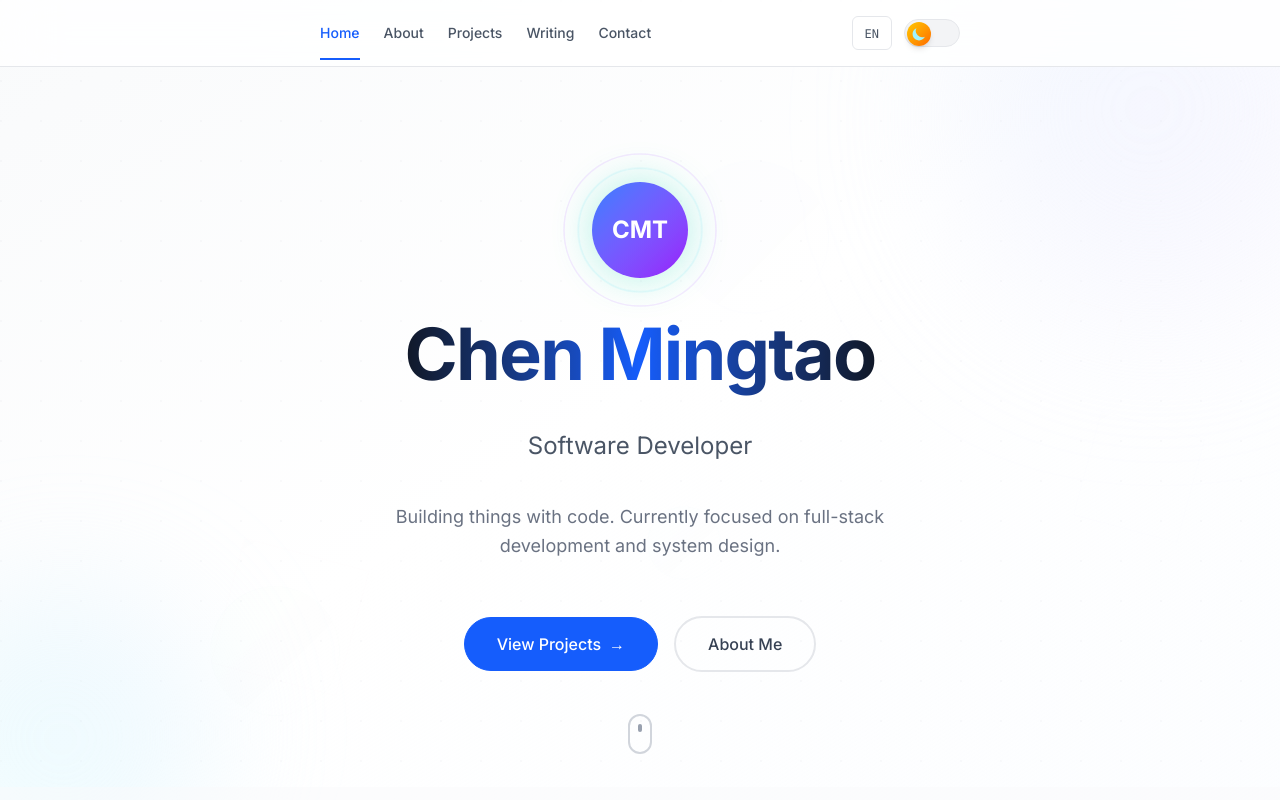
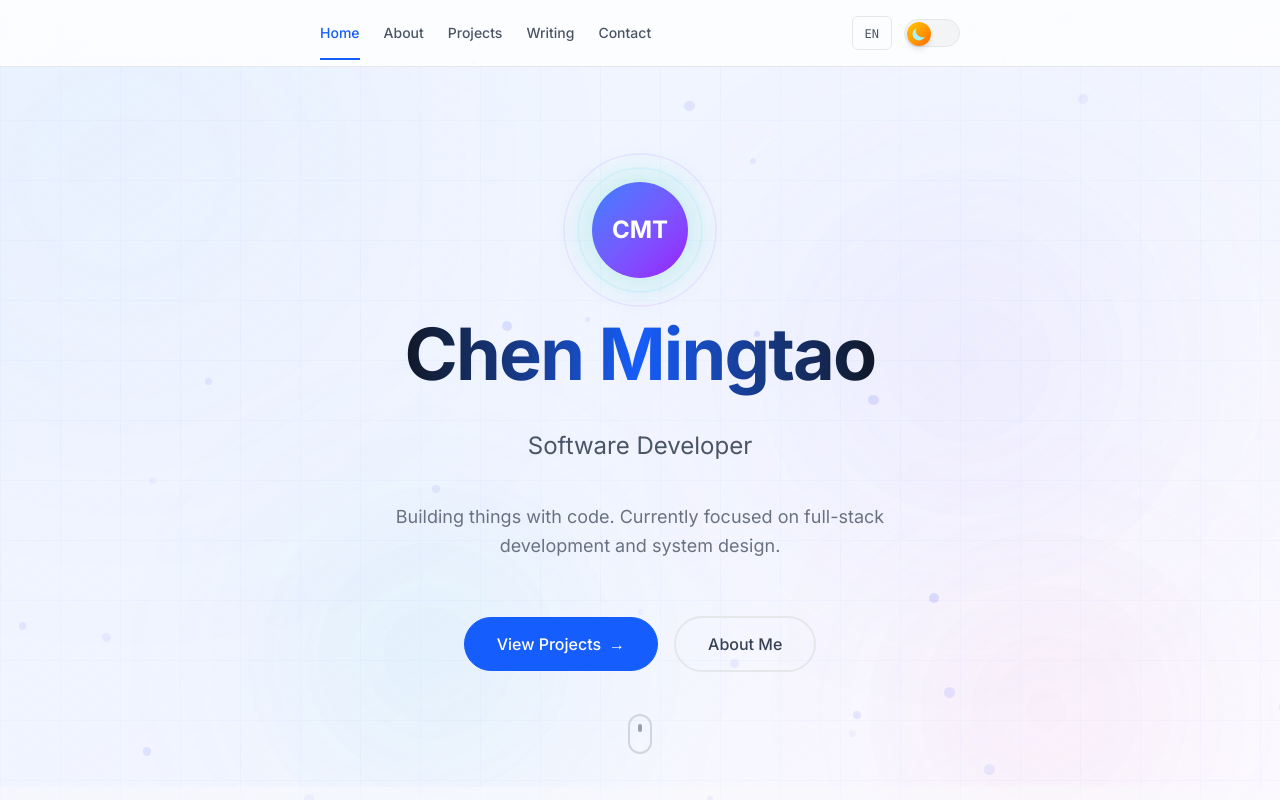
Before and after one commit to ccmtt/personal, a Next.js app: page / in a window 1280 px wide. Both pictures are taken after a click on the button 932 px from the left and 33 px from the top of the page. Shown: the top 800 px of the page. Built offline with nearby package versions, Linux system fonts and the light colour scheme.

Commit message:
fix: add colorful gradient blobs to light mode background
- Add large colored gradient blobs with blur effects
- Add decorative gradient dots
- Add subtle blue grid overlay
- Light mode now has vibrant, textured background

Co-Authored-By: Claude Opus 4.7 <noreply@anthropic.com>

```diff
--- a/components/GeometricBackground.tsx
+++ b/components/GeometricBackground.tsx
@@ -2,15 +2,13 @@
 
 import { useEffect, useState, useMemo } from "react";
 
-interface Shape {
+interface Blob {
   id: number;
   x: number;
   y: number;
   size: number;
-  duration: number;
-  delay: number;
-  type: "circle" | "square";
   color: string;
+  blur: string;
 }
 
 export default function GeometricBackground() {
@@ -18,16 +16,20 @@ export default function GeometricBackground() {
   const [scrollY, setScrollY] = useState(0);
   const [isDark, setIsDark] = useState(true);
 
-  const shapes = useMemo<Shape[]>(() => {
-    return Array.from({ length: 6 }, (_, i) => ({
+  const blobs = useMemo<Blob[]>(() => [
+    { id: 0, x: -10, y: -10, size: 500, color: "#3b82f6", blur: "150px" },
+    { id: 1, x: 60, y: 20, size: 400, color: "#8b5cf6", blur: "120px" },
+    { id: 2, x: 20, y: 60, size: 350, color: "#06b6d4", blur: "100px" },
+    { id: 3, x: 70, y: 70, size: 300, color: "#ec4899", blur: "100px" },
+  ], []);
+
+  const dots = useMemo(() => {
+    return Array.from({ length: 30 }, (_, i) => ({
       id: i,
-      x: 10 + Math.random() * 80,
-      y: 10 + Math.random() * 80,
-      size: 60 + Math.random() * 120,
-      duration: 20 + Math.random() * 15,
-      delay: Math.random() * 10,
-      type: i % 2 === 0 ? "circle" : "square",
-      color: ["#3b82f6", "#8b5cf6", "#06b6d4", "#ec4899", "#10b981", "#f59e0b"][i],
+      x: Math.random() * 100,
+      y: Math.random() * 100,
+      size: Math.random() * 8 + 4,
+      opacity: Math.random() * 0.15 + 0.05,
     }));
   }, []);
 
@@ -54,66 +56,54 @@ export default function GeometricBackground() {
   if (!mounted) return null;
 
   if (!isDark) {
-    // Light mode - creative textured
+    // Light mode - colorful gradient blobs
     return (
       <div className="fixed inset-0 -z-10 overflow-hidden pointer-events-none">
-        <div className="absolute inset-0 bg-gradient-to-br from-gray-50 via-white to-blue-50/20" />
+        {/* Colorful gradient background */}
+        <div className="absolute inset-0 bg-gradient-to-br from-blue-50 via-indigo-50/80 to-purple-50/60" />
 
-        {/* Floating geometric shapes - subtle and elegant */}
-        {shapes.map((shape) => (
+        {/* Large colored blobs */}
+        {blobs.map((blob) => (
           <div
-            key={shape.id}
-            className="absolute opacity-[0.06]"
+            key={blob.id}
+            className="absolute rounded-full"
             style={{
-              left: `${shape.x}%`,
-              top: `${shape.y}%`,
-              transform: `translateY(${scrollY * 0.05 * (shape.id % 3 + 1)}px)`,
-              animation: `float-${shape.id} ${shape.duration}s ease-in-out infinite`,
-              animationDelay: `${shape.delay}s`,
+              left: `${blob.x}%`,
+              top: `${blob.y}%`,
+              width: blob.size,
+              height: blob.size,
+              background: `radial-gradient(circle at center, ${blob.color}30 0%, ${blob.color}10 40%, transparent 70%)`,
+              filter: `blur(${blob.blur})`,
+              transform: `translateY(${scrollY * (0.02 + blob.id * 0.01)}px)`,
             }}
-          >
-            {shape.type === "circle" ? (
-              <div
-                className="rounded-full"
-                style={{
-                  width: shape.size,
-                  height: shape.size,
-                  background: `linear-gradient(135deg, ${shape.color}20, ${shape.color}05)`,
-                  border: `1px solid ${shape.color}15`,
-                }}
-              />
-            ) : (
-              <div
-                style={{
-                  width: shape.size * 0.8,
-                  height: shape.size * 0.8,
-                  background: `linear-gradient(135deg, ${shape.color}10, ${shape.color}05)`,
-                  border: `1px solid ${shape.color}15`,
-                  transform: "rotate(15deg)",
-                }}
-              />
-            )}
-          </div>
+          />
         ))}
 
-        {/* Subtle dot grid */}
+        {/* Decorative dots */}
+        {dots.map((dot) => (
+          <div
+            key={dot.id}
+            className="absolute rounded-full"
+            style={{
+              left: `${dot.x}%`,
+              top: `${dot.y}%`,
+              width: dot.size,
+              height: dot.size,
+              background: `linear-gradient(135deg, #3b82f6, #8b5cf6)`,
+              opacity: dot.opacity,
+              transform: `translateY(${scrollY * 0.03}px)`,
+            }}
+          />
+        ))}
+
+        {/* Soft grid overlay */}
         <div className="absolute inset-0 opacity-[0.03]" style={{
-          backgroundImage: `radial-gradient(circle at 1px 1px, #64748b 1px, transparent 0)`,
-          backgroundSize: "40px 40px",
+          backgroundImage: `
+            linear-gradient(#3b82f6 1px, transparent 1px),
+            linear-gradient(90deg, #3b82f6 1px, transparent 1px)
+          `,
+          backgroundSize: "60px 60px",
         }} />
-
-        {/* Soft gradient orbs */}
-        <div className="absolute -top-20 -right-20 w-[400px] h-[400px] rounded-full bg-gradient-to-br from-blue-100/40 to-purple-100/30 blur-[80px]" />
-        <div className="absolute -bottom-20 -left-20 w-[300px] h-[300px] rounded-full bg-gradient-to-tr from-cyan-100/40 to-blue-100/30 blur-[60px]" />
-
-        <style jsx>{`
-          ${shapes.map((shape) => `
-            @keyframes float-${shape.id} {
-              0%, 100% { transform: translateY(${scrollY * 0.05 * (shape.id % 3 + 1)}px) rotate(0deg); }
-              50% { transform: translateY(${scrollY * 0.05 * (shape.id % 3 + 1) - 15}px) rotate(5deg); }
-            }
-          `).join("")}
-        `}</style>
       </div>
     );
   }
@@ -146,7 +136,7 @@ export default function GeometricBackground() {
       />
 
       {/* Stars */}
-      {Array.from({ length: 50 }, (_, i) => (
+      {Array.from({ length: 60 }, (_, i) => (
         <div
           key={`star-${i}`}
           className="absolute rounded-full bg-white"
@@ -155,7 +145,7 @@ export default function GeometricBackground() {
             top: `${Math.random() * 100}%`,
             width: Math.random() * 2 + 1,
             height: Math.random() * 2 + 1,
-            opacity: Math.random() * 0.4 + 0.2,
+            opacity: Math.random() * 0.5 + 0.2,
             animation: `twinkle-${i} ${2 + Math.random() * 3}s ease-in-out infinite`,
             animationDelay: `${Math.random() * 5}s`,
           }}
@@ -163,13 +153,12 @@ export default function GeometricBackground() {
       ))}
 
       <div className="absolute top-1/4 left-1/4 w-32 h-[1px] bg-gradient-to-r from-transparent via-white/20 to-transparent rotate-45" />
-      <div className="absolute top-1/3 right-1/3 w-24 h-[1px] bg-gradient-to-r from-transparent via-white/10 to-transparent -rotate-30" />
 
       <style jsx>{`
-        ${Array.from({ length: 50 }, (_, i) => `
+        ${Array.from({ length: 60 }, (_, i) => `
           @keyframes twinkle-${i} {
-            0%, 100% { opacity: ${Math.random() * 0.4 + 0.2}; transform: scale(1); }
-            50% { opacity: ${(Math.random() * 0.4 + 0.2) * 0.3}; transform: scale(0.8); }
+            0%, 100% { opacity: ${Math.random() * 0.5 + 0.2}; transform: scale(1); }
+            50% { opacity: ${(Math.random() * 0.5 + 0.2) * 0.3}; transform: scale(0.8); }
           }
         `).join("")}
       `}</style>
```
